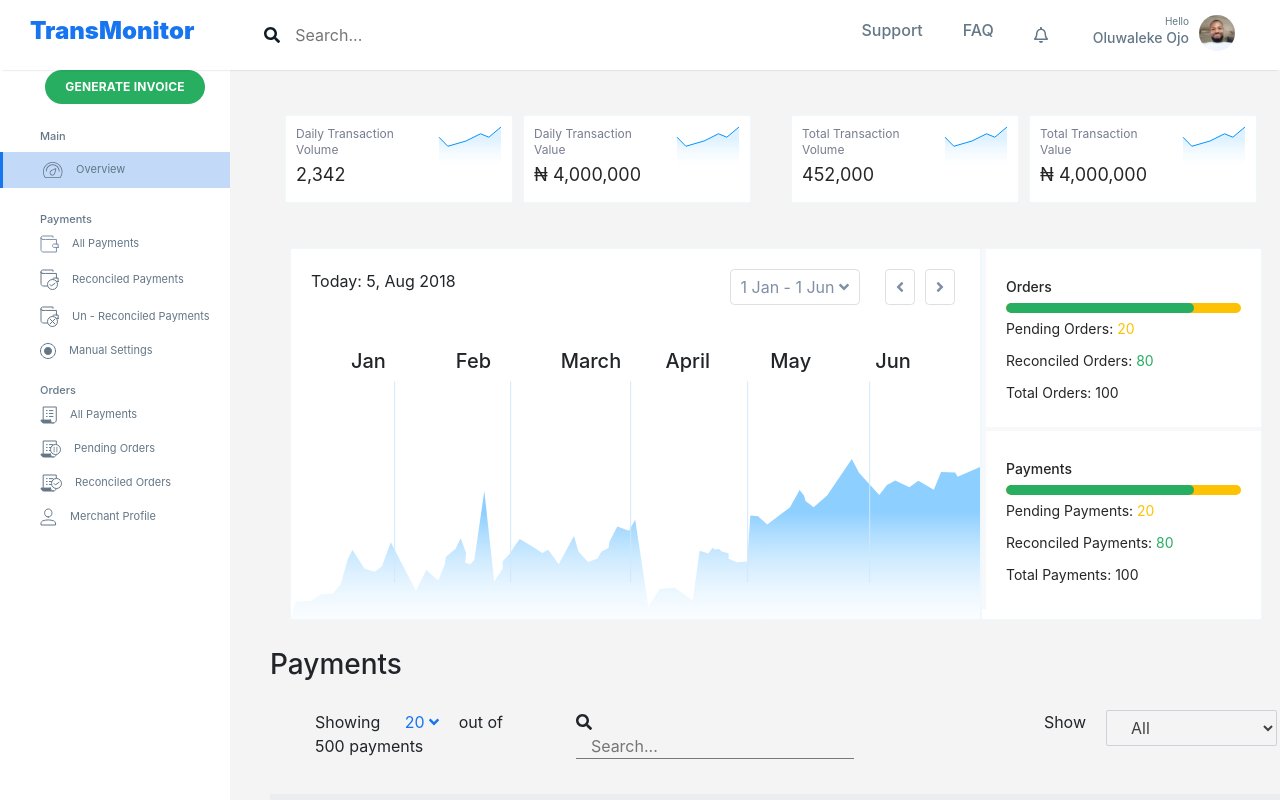
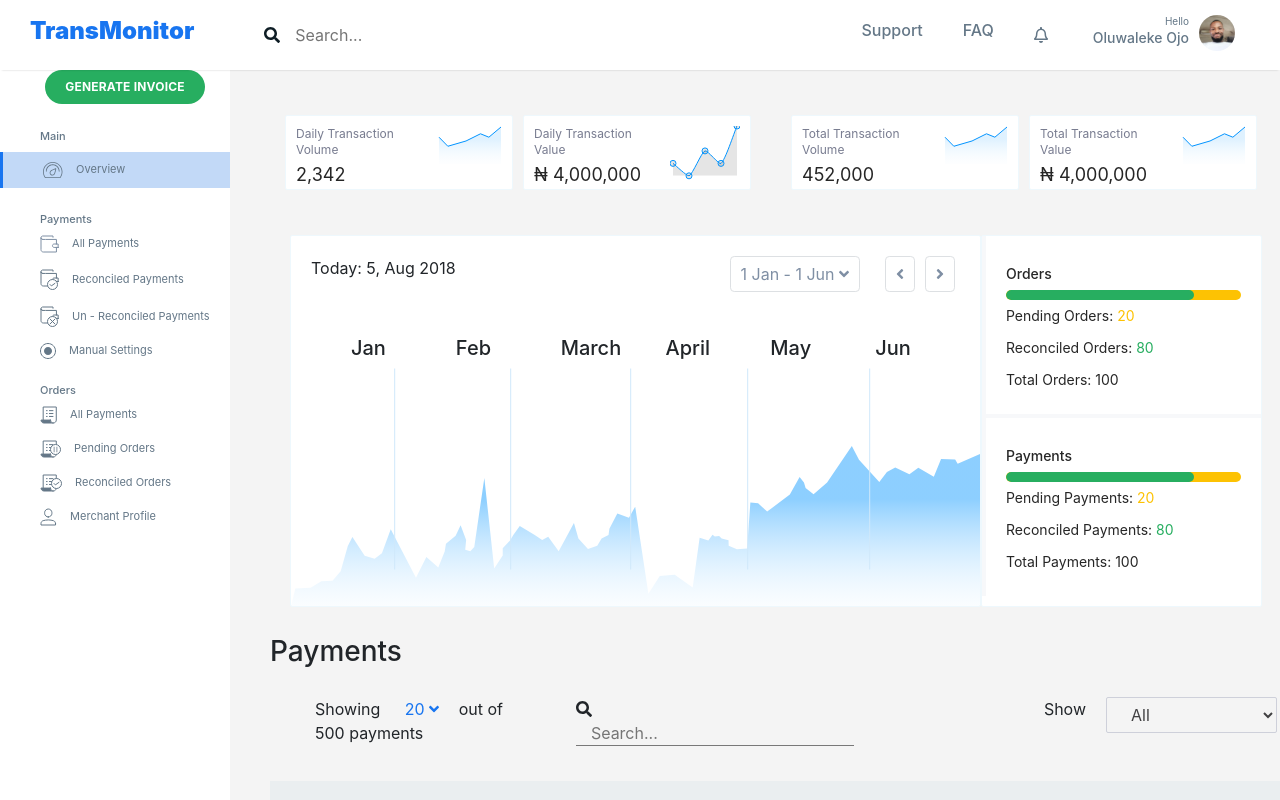
Before and after one commit to ninyhorlah/Test, a React (Create React App) app: page / in a window 1280 px wide. Shown: the top 800 px of the page. Built offline with nearby package versions, Linux system fonts and the light colour scheme; the HTML template or start-up script is replaced by a standard one.

Commit message:
chart added

```diff
--- a/src/App.css
+++ b/src/App.css
@@ -202,7 +202,6 @@ body {
 .TotalWrapper {
   display: grid;
   grid-template-columns: repeat(2, 1fr);
-  height: fit-content;
   margin: 10px 20px 10px 10px;
 }
 
@@ -214,10 +213,12 @@ body {
   border-radius: 2px;
   border: 1px solid #eef8fd;
   display: flex;
+  height: 75px;
 }
 
 .Daily img,
-.Total img {
+.Total img,
+.chartJs {
   padding-left: 15px;
 }
 
--- a/src/Components/Chart.js
+++ b/src/Components/Chart.js
@@ -1,36 +1,55 @@
 import React from 'react';
 import { Line } from 'react-chartjs-2';
 
+
 const Chart = () => {
+
 
     const state = {
         labels: ['', '', '', '', ''],
         datasets: [
             {
-                label: '',
-                fill: true,
-                lineTension: 0.5,
-                backgroundColor: 'linear-gradient(180deg, rgba(2, 148, 255, 0.126274) 33.13%, rgba(255, 255, 255, 0.0001) 117.06%)',
-                borderWidth: 2,
+
+                // fill: true,
+
+                lineTension: 0.2,
+                backgroundColor: '',
+                borderWidth: 1,
                 borderColor: '#0294FF',
-                data: [3, 2, 4, 3, 6]
+                data: [27, 26, 28, 27, 30]
             }
         ]
     }
 
     return (
-        <div>
+        <div className='chartJs'>
             <Line
                 data={state}
+                height='80px'
+                width='70px'
                 options={{
-                    title:{
-                        display:true,
-                        text: '',
-                        fontSize:10
+                    maintainAspectRatio: false,
+                    elements: {
+                        line: {
+                            tension: 0
+                        }
+                    },
+                    fillColor: 'linear-gradient(180deg, rgba(2, 148, 255, 0.126274) 33.13%, rgba(255, 255, 255, 0.0001) 117.06%)',
+                    scales: {
+                        xAxes: [{
+                            gridLines: {
+                                display:false
+                            }
+                        }],
+                        yAxes: [{
+                            display: false,
+                            gridLines: {
+                                display:false
+                            }
+                        }]
                     },
                     legend:{
-                        display:true,
-                        position:'right'
+                        display:false,
                     }
                 }}
             />
--- a/src/Components/DailyTransaction.js
+++ b/src/Components/DailyTransaction.js
@@ -1,4 +1,5 @@
-import React from 'react'
+import React from 'react';
+import Chart from './Chart';
 
 const DailyTransaction = () => {
     return (
@@ -19,7 +20,7 @@ const DailyTransaction = () => {
                         <p>&#x20A6; 4,000,000</p>
                     </div>
                     <div>
-                        <img src="/assets/smallChart.svg" alt=""/>
+                        <Chart/>
                     </div>
                 </div>
             </div>
```
